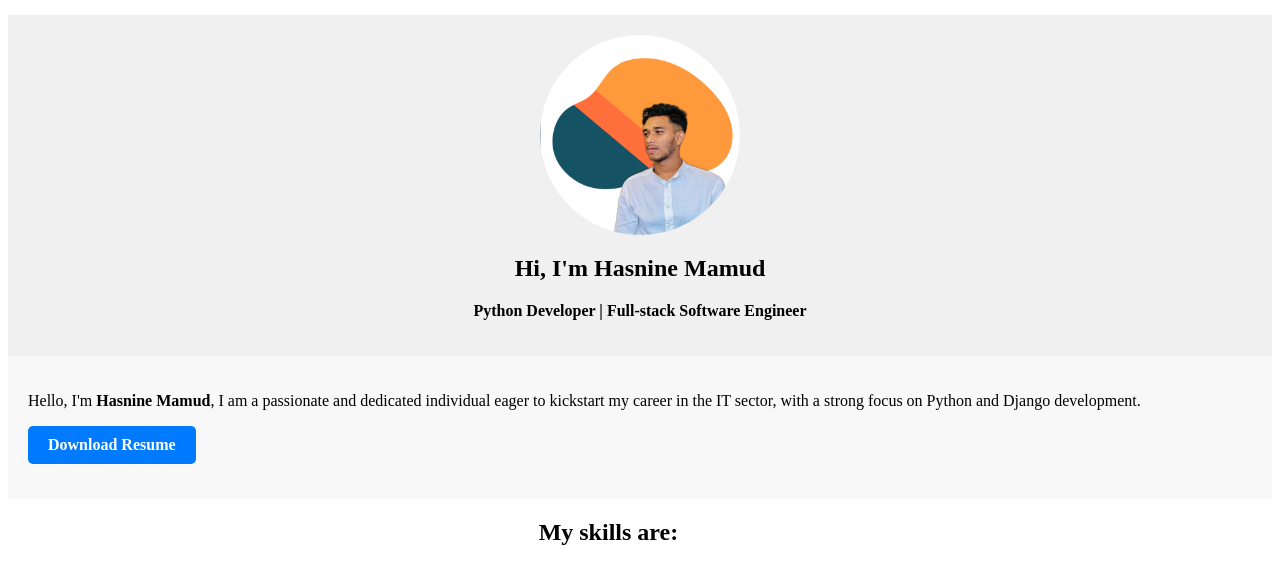
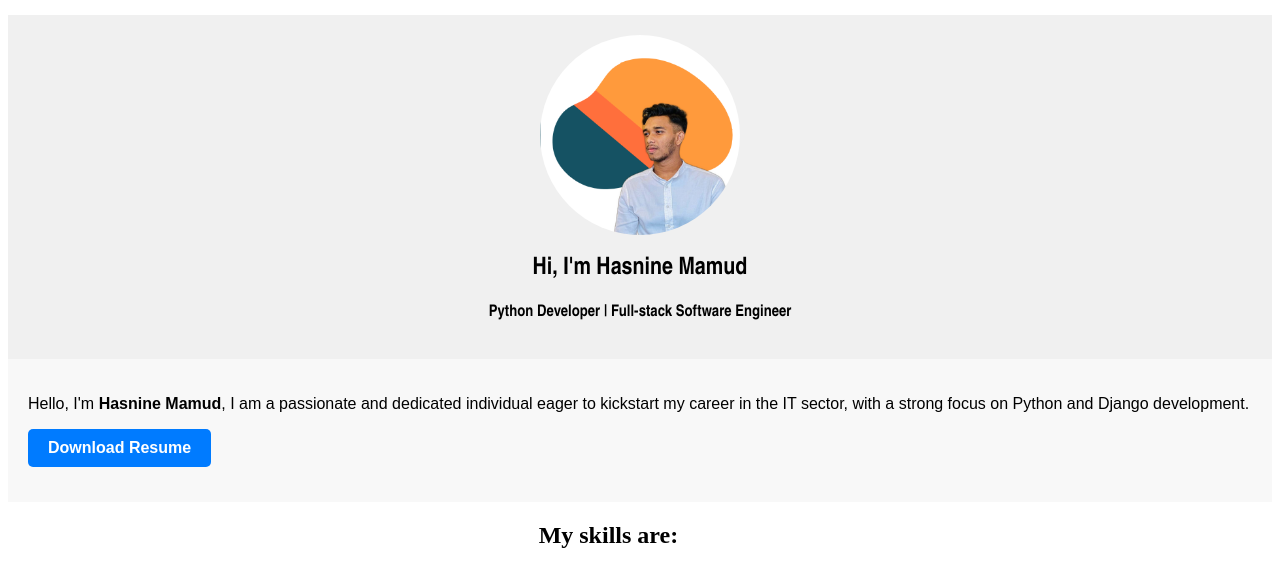
Before and after one commit to Hasninemamud/My_Portfolio, a plain HTML site: page index.html in a window 1280 px wide. Shown: the part 80-649 px from the top of the page. Drawn offline with Linux system fonts and the light colour scheme.

Commit message:
change font-family

```diff
--- a/style.css
+++ b/style.css
@@ -10,6 +10,7 @@ nav {
   justify-content: space-between;
   align-items: center;
   font-weight: bold;
+
 
 
 }
@@ -91,6 +92,7 @@ h2{
   background-color: #f0f0f0; /* Choose your desired color */
   padding: 20px;
   text-align: center; /* Center the content */
+  font-family: Arial Narrow;
 }
 
 #img img {
@@ -109,6 +111,7 @@ h2{
 
 #img p {
   font-weight: bold;
+
 }
 
 
@@ -116,6 +119,9 @@ h2{
 #about {
   background-color: #f8f8f8; /* Choose your desired color */
   padding: 20px;
+  font-family: Arial Narrow;
+  font-style: normal;
+  font: 1em sans-serif;
 }
 
 /* Style the "resume" section */
```
